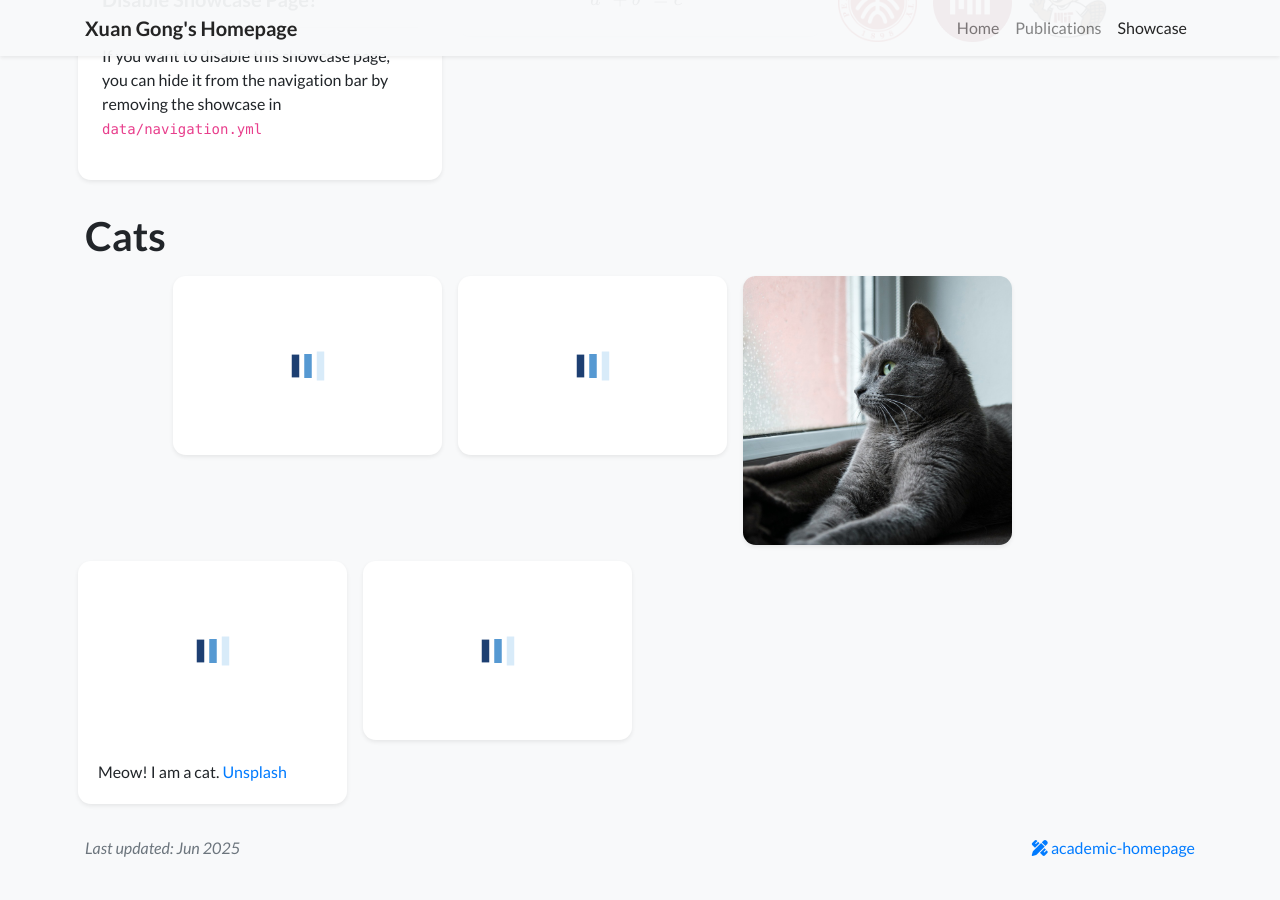
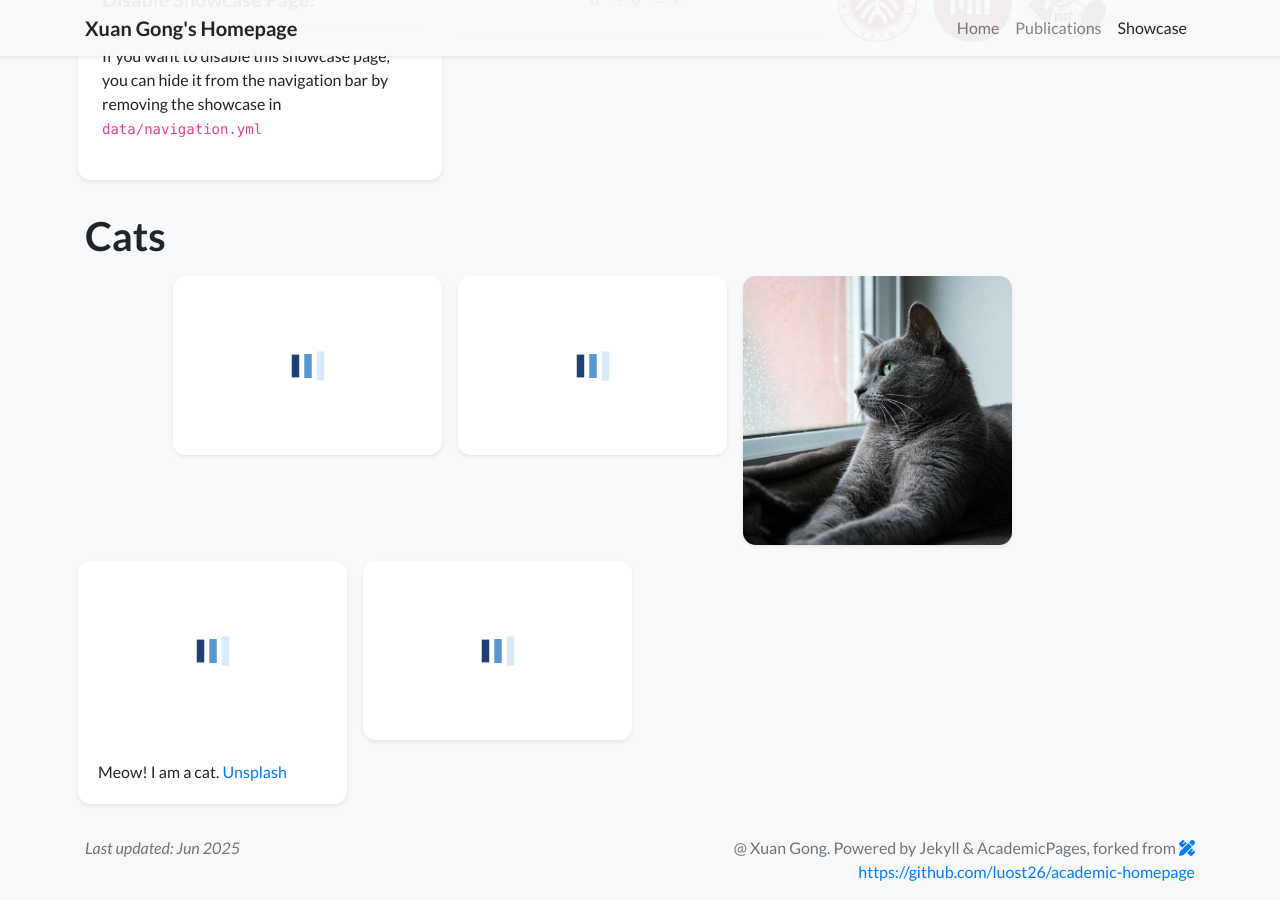
Before and after one commit to coder-gx/coder-gx.github.io, a Jekyll site: the page built from showcase.html, in a window 1280 px wide and 900 px high, scrolled down 947 px. Built offline with Jekyll 4.4.1, drawn with Linux system fonts in a browser that asks for light colours; nearby versions of some CDN libraries; a style sheet for code colours, icons or effects is not loaded; before the commit the page ends 1823 px from its top, so only the background shows below that.

Commit message:
update profile

```diff
--- a/_data/display.yml
+++ b/_data/display.yml
@@ -7,4 +7,4 @@ homepage:
 # Feel free to replace the footer text if you would like to, but I will greatly appreciate it
 # if you keep the link to the template so that more people can benefit from it. Thanks!
 footer_text: >-
-  <a href="https://github.com/luost26/academic-homepage" target="_blank"><i class="fas fa-pencil-ruler"></i> academic-homepage</a>
+  @ Xuan Gong. Powered by Jekyll & AcademicPages, forked from <a href="https://github.com/luost26/academic-homepage" target="_blank"><i class="fas fa-pencil-ruler"></i> https://github.com/luost26/academic-homepage</a>
```
